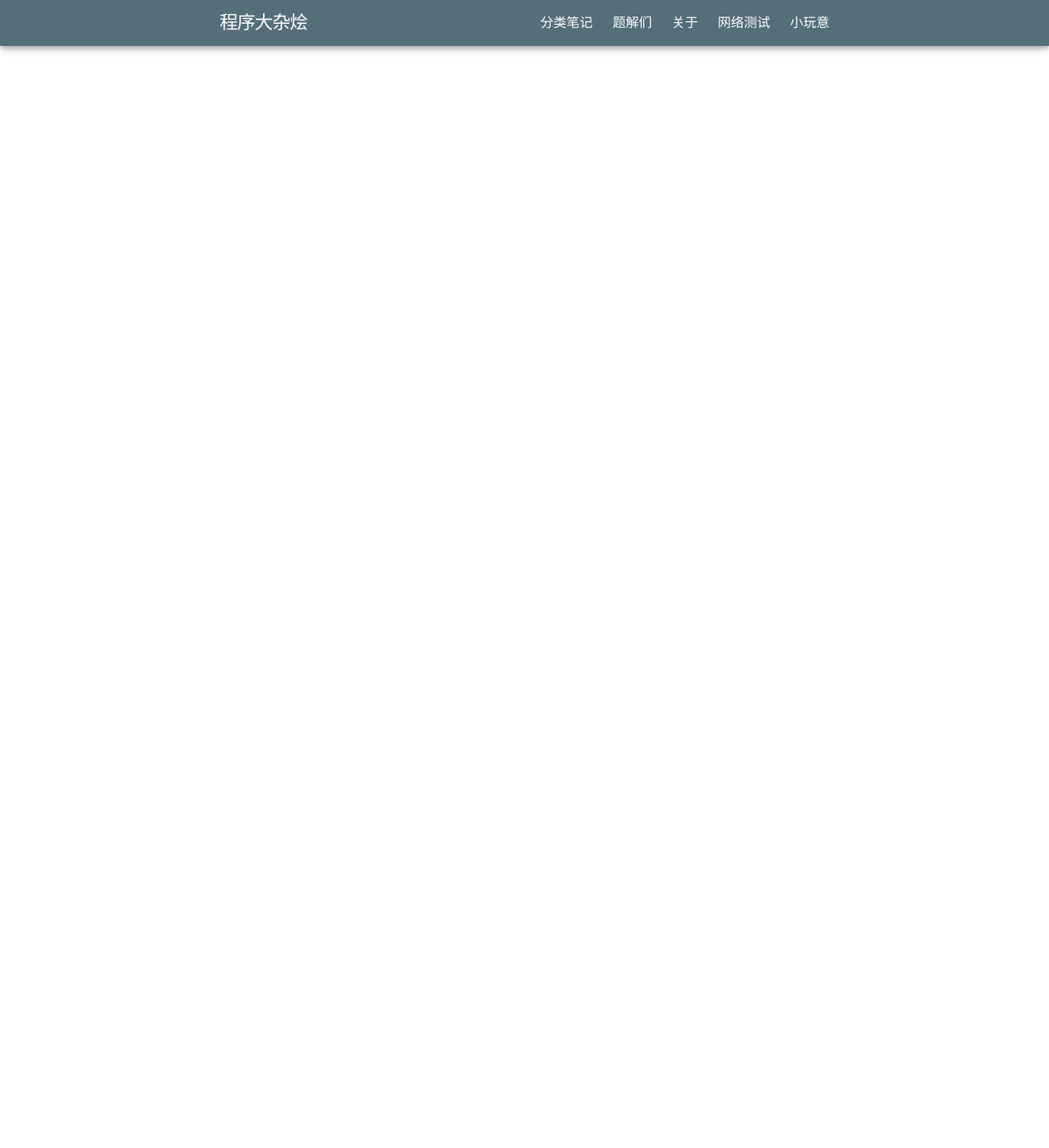
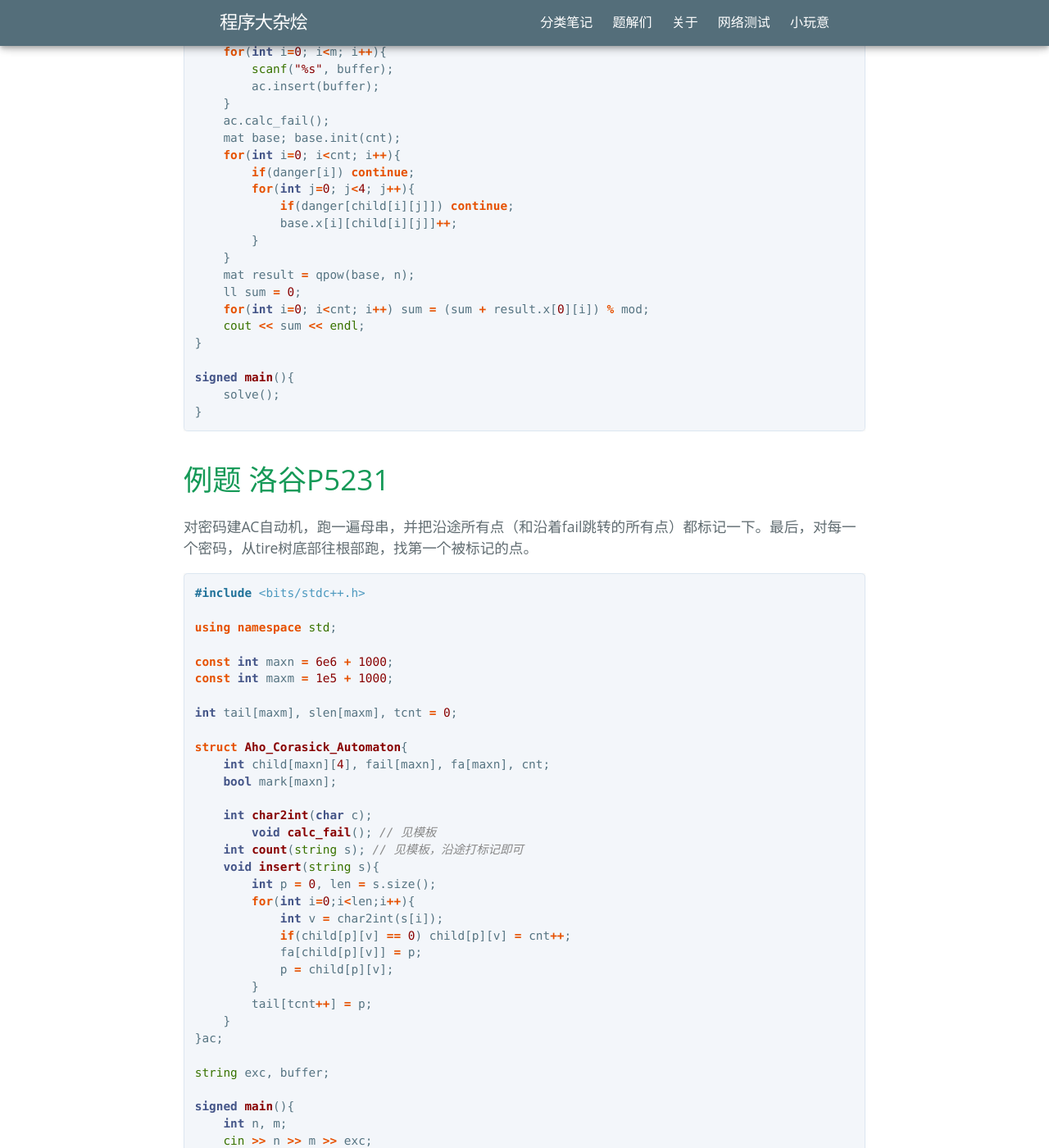
Before and after one commit to Chgtaxihe/Chgtaxihe.github.io_Archive, a Jekyll site: the page built from post/category/字符串/AC自动机.md, in a window 1280 px wide and 1400 px high, scrolled down 7171 px. Shown: the whole window at 82% size. Built offline with Jekyll 4.4.1, drawn with Linux system fonts in a browser that asks for light colours; some web fonts are replaced; formulas are drawn with MathJax 3; comment, search, counter and statistics services are not loaded; before the commit the page ends 7261 px from its top, so only the background shows below that; some of the changed text lies outside the part shown.

Commit message:
日常更新

````diff
--- a/post/category/字符串/AC自动机.md
+++ b/post/category/字符串/AC自动机.md
@@ -29,7 +23,13 @@ title: AC自动机学习笔记
 
 ## 2. 计算fail指针
 
+$fail$指针指向的是后缀相同的串，用一张图来更好地了解fail指针的含义
+
 以下截图来自[参考资料](#参考资料)(1)
+
+![](https://blog.chgtaxihe.top/resource/img/post/ac_automaton_2.PNG)
+
+
 
 ![](https://blog.chgtaxihe.top/resource/img/post/ac_automaton_1.PNG)
 
@@ -280,3 +280,71 @@ signed main(){
     solve();
 }
 ```
+
+
+
+# 例题 洛谷P5231
+
+对密码建AC自动机，跑一遍母串，并把沿途所有点（和沿着fail跳转的所有点）都标记一下。最后，对每一个密码，从tire树底部往根部跑，找第一个被标记的点。
+
+```c++
+#include <bits/stdc++.h>
+
+using namespace std;
+
+const int maxn = 6e6 + 1000;
+const int maxm = 1e5 + 1000;
+
+int tail[maxm], slen[maxm], tcnt = 0;
+
+struct Aho_Corasick_Automaton{
+    int child[maxn][4], fail[maxn], fa[maxn], cnt;
+    bool mark[maxn];
+
+    int char2int(char c);
+	void calc_fail(); // 见模板
+    int count(string s); // 见模板，沿途打标记即可
+    void insert(string s){
+        int p = 0, len = s.size();
+        for(int i=0;i<len;i++){
+            int v = char2int(s[i]);
+            if(child[p][v] == 0) child[p][v] = cnt++;
+            fa[child[p][v]] = p;
+            p = child[p][v];
+        }
+        tail[tcnt++] = p;
+    }
+}ac;
+
+string exc, buffer;
+
+signed main(){
+    int n, m;
+    cin >> n >> m >> exc;
+    for(int i=0; i<m; i++){
+        cin >> buffer;
+        slen[i] = buffer.length();
+        ac.insert(buffer);
+    }
+    ac.calc_fail();
+    ac.count(exc);
+    for(int i=0; i<m; i++){
+        int p = tail[i], cnt = 0;
+        while(p){
+            if(ac.mark[p]) break;
+            cnt++;
+            p = ac.fa[p];
+        }
+        cout << slen[i] - cnt << '\n';
+    }
+}
+```
+
+
+
+
+
+
+# 参考资料
+
+1.  [强势图解AC自动机](https://www.luogu.com.cn/blog/3383669u/qiang-shi-tu-xie-ac-zi-dong-ji)
````
Also changed, not shown: other parts of post/category/字符串/AC自动机.md (+0 -6 lines), post/category/几何/几何模板.md (added, +106 -0 lines), post/category/动态规划/广义矩阵乘法.md (+15 -5 lines), post/category/数论/本原勾股数组.md (+21 -25 lines), post/category/数论/高斯整数.md (+13 -17 lines), resource/img/post/ac_automaton_2.PNG (added), resource/img/post/广义矩阵乘法_1.PNG (deleted).
